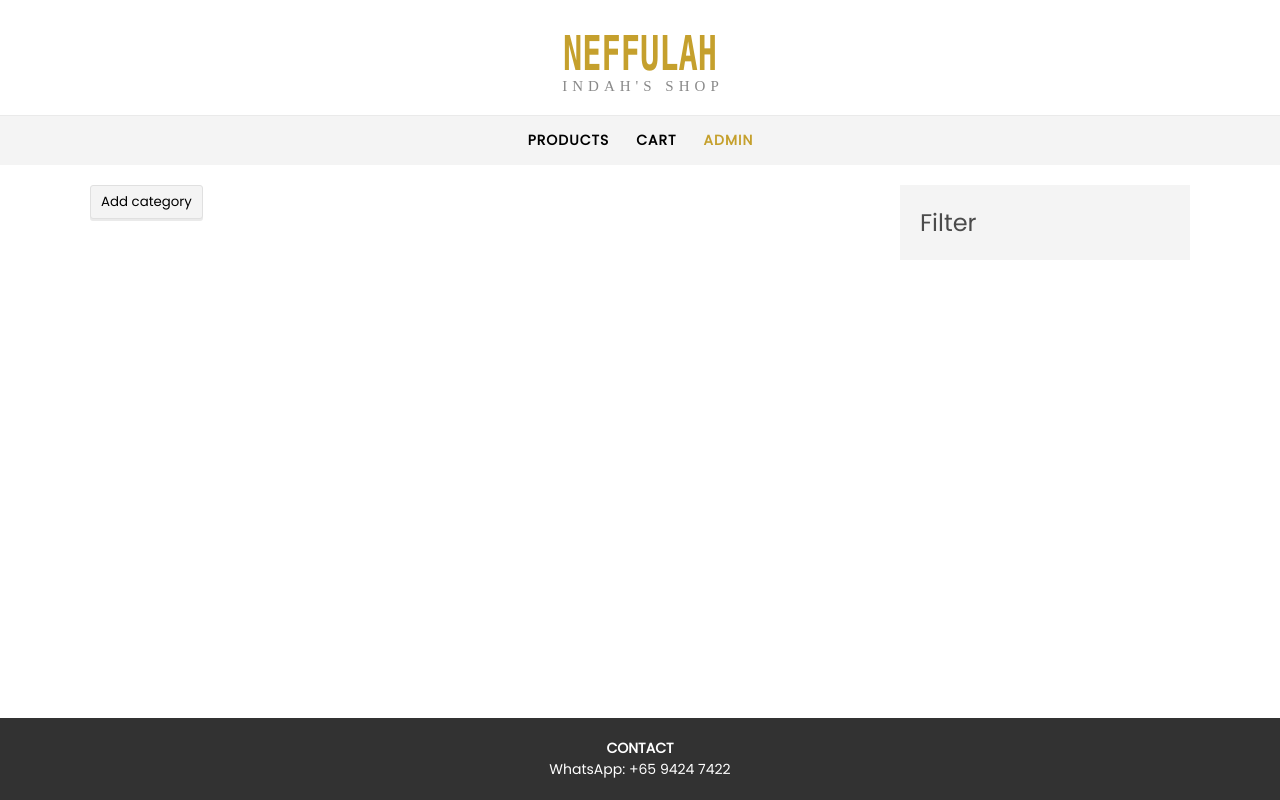
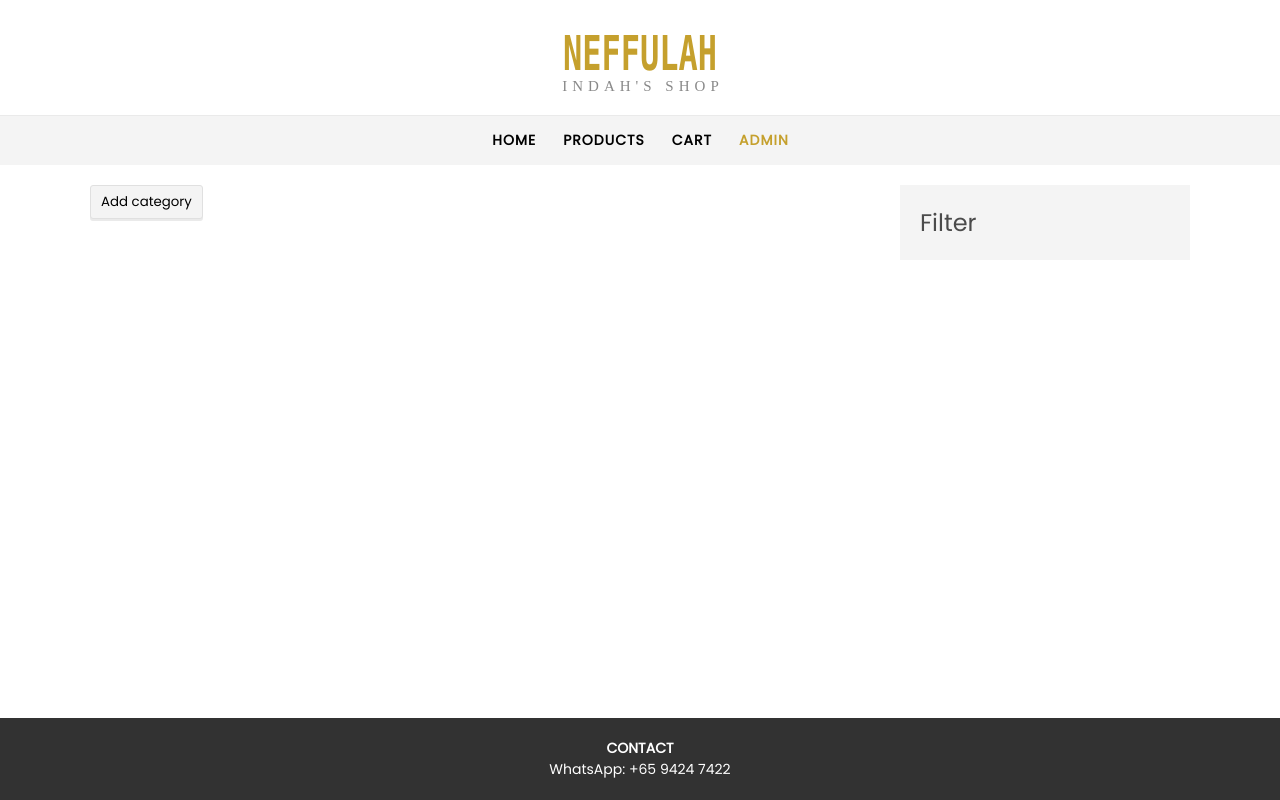
Before and after one commit to fedorum/Neffulah, a React (Vite) app: page /admin in a window 1280 px wide. Built offline with nearby package versions, Linux system fonts and the light colour scheme.

Commit message:
feat: add home page
Add home page as entry point for users to facilitate smooth flow into
product ordering.

```diff
--- a/src/App.tsx
+++ b/src/App.tsx
@@ -1,6 +1,7 @@
 import { BrowserRouter, Routes, Route } from "react-router-dom";
 import Header from "./components/Header"
 import Navigation from "./components/Navigation";
+import Home from "./pages/Home";
 import Products from "./pages/Products";
 import Cart from "./pages/Cart";
 import Admin from "./pages/Admin";
@@ -12,7 +13,8 @@ function App() {
       <Header></Header>
       <Navigation></Navigation>
       <Routes>
-        <Route path="/" element={<Products></Products>}></Route>
+        <Route path="/" element={<Home></Home>}></Route>
+        <Route path="/products" element={<Products></Products>}></Route>
         <Route path="/cart" element={<Cart></Cart>}></Route>
         <Route path="/admin" element={<Admin></Admin>}></Route>
       </Routes>
--- a/src/components/Navigation.tsx
+++ b/src/components/Navigation.tsx
@@ -1,12 +1,14 @@
 import '../App.css'
 import { NavLink } from 'react-router-dom';
 
+// sets the navigation link of the current displayed page to be active, highlighting its name
 const navLinkClass = ({ isActive }: { isActive: boolean }) => isActive ? 'active-link-class' : 'inactive-link-class';
 
 function Navigation() {
     return (
         <div id="navigationDiv">
-            <NavLink to="/" className={navLinkClass}>PRODUCTS</NavLink>
+            <NavLink to="/" className={navLinkClass}>HOME</NavLink>
+            <NavLink to="/products" className={navLinkClass}>PRODUCTS</NavLink>
             <NavLink to="/cart" className={navLinkClass}>CART</NavLink>
             <NavLink to="/admin" className={navLinkClass}>ADMIN</NavLink>
         </div>
--- /dev/null
+++ b/src/pages/Home.tsx
@@ -0,0 +1,11 @@
+import '../App.css';
+
+function Home() {
+    return (
+        <div className='pageDiv'>
+            <p>Welcome to Neffulah!</p>
+        </div>
+    );
+}
+
+export default Home;
```
